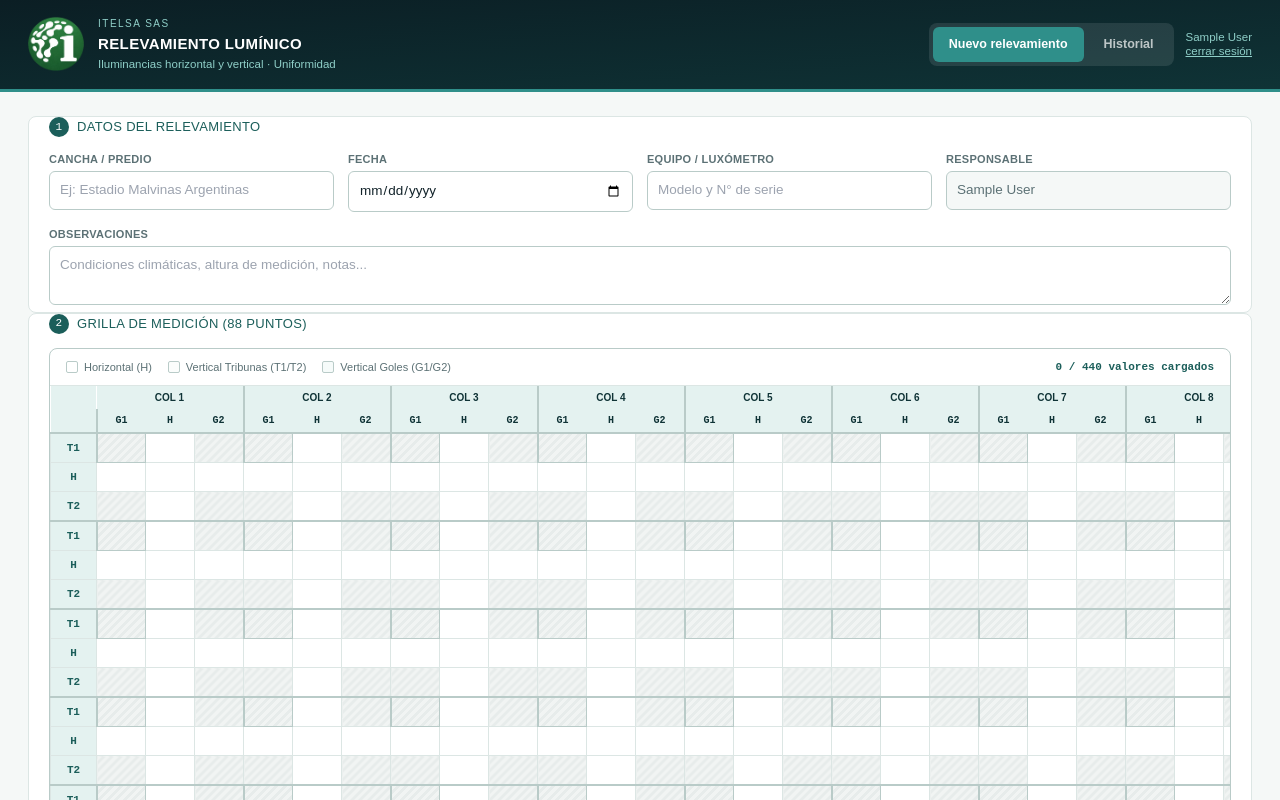
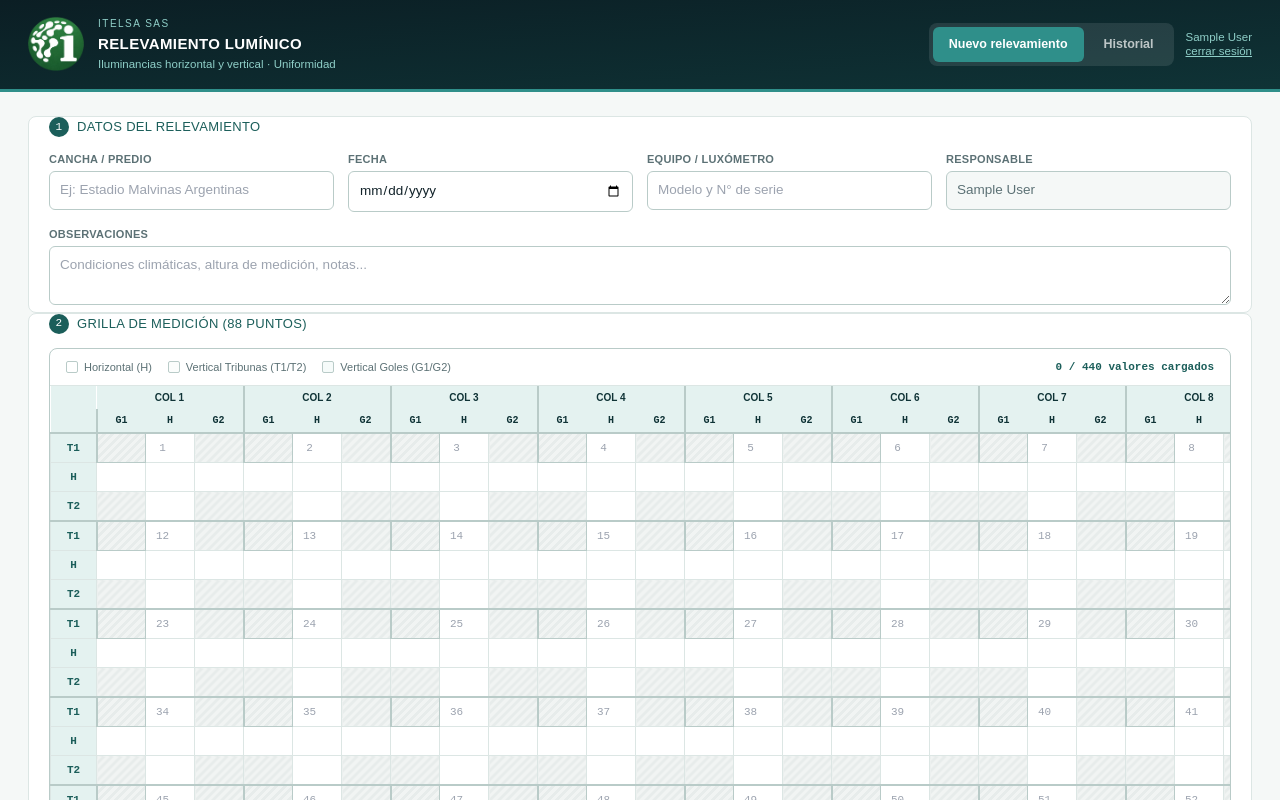
Before and after one commit to avidela47/medicion-de-matriz-88puntos, a Next.js app: page / in a window 1280 px wide. Shown: the top 800 px of the page. Built offline with nearby package versions, Linux system fonts and the light colour scheme; no server answers; sample sign-in values are in the browser's storage.

Commit message:
fix: numero de punto en T1-H

```diff
--- a/components/GridInput.js
+++ b/components/GridInput.js
@@ -88,7 +88,7 @@ export default function GridInput({ grid, onChange, filled }) {
                     }
                     const role = cellRole(r, c);
                     const value = grid[r][c];
-                    const placeholder = (rm === 0 && cm === 2 && c + 1 < COLS) ? String(pointNumber(r, c + 1)) : '';
+                    const placeholder = (rm === 0 && cm === 1) ? String(pointNumber(r, c)) : '';
                     return (
                       <td
                         key={c}
--- a/components/PrintReport.js
+++ b/components/PrintReport.js
@@ -110,7 +110,7 @@ function PrintGrid({ grid }) {
                 const v = grid?.[r]?.[c];
                 return (
                   <td key={c} className={`border border-gray-300 text-center ${strongL ? 'border-l-2 border-gray-500' : ''}`}>
-                    {v === null || v === undefined ? (rm === 0 && cm === 2 && c + 1 < COLS ? pointNumber(r, c + 1) : '') : v}
+                    {v === null || v === undefined ? (rm === 0 && cm === 1 ? pointNumber(r, c) : '') : v}
                   </td>
                 );
               })}
```
